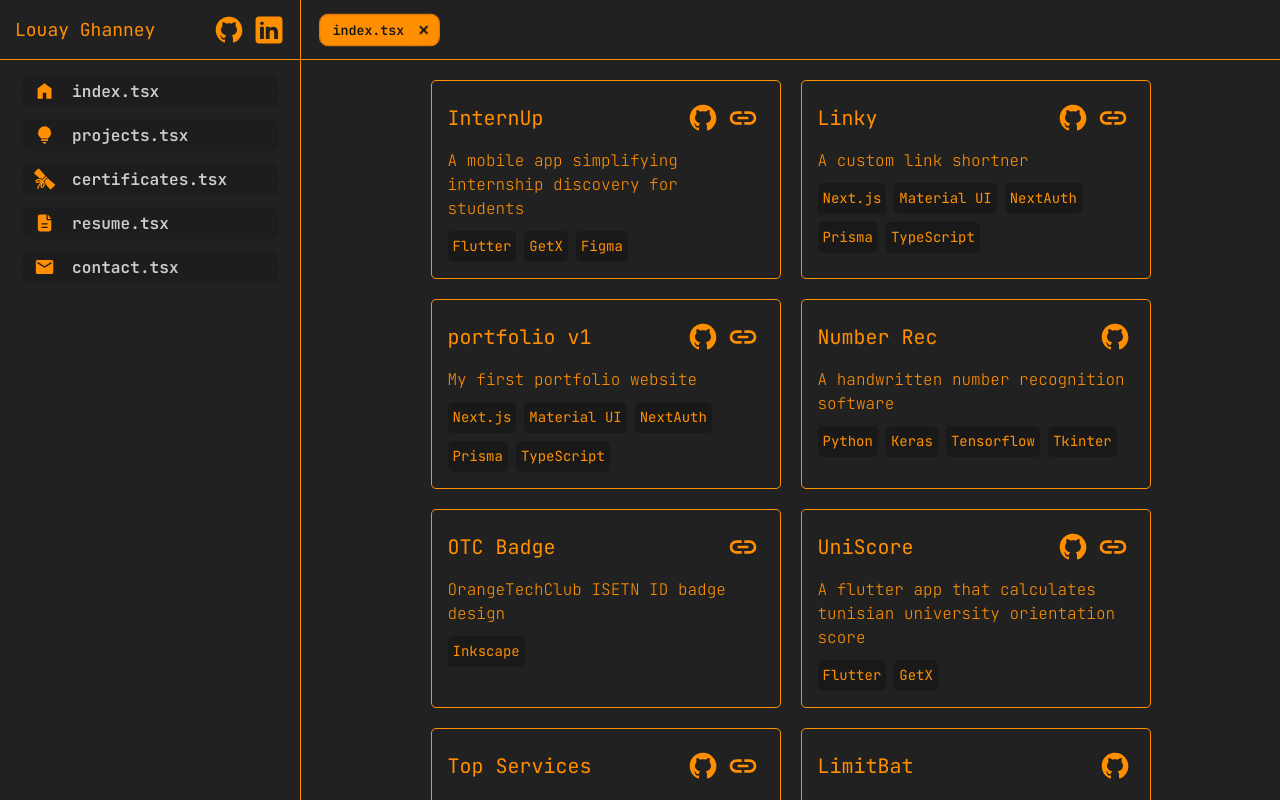
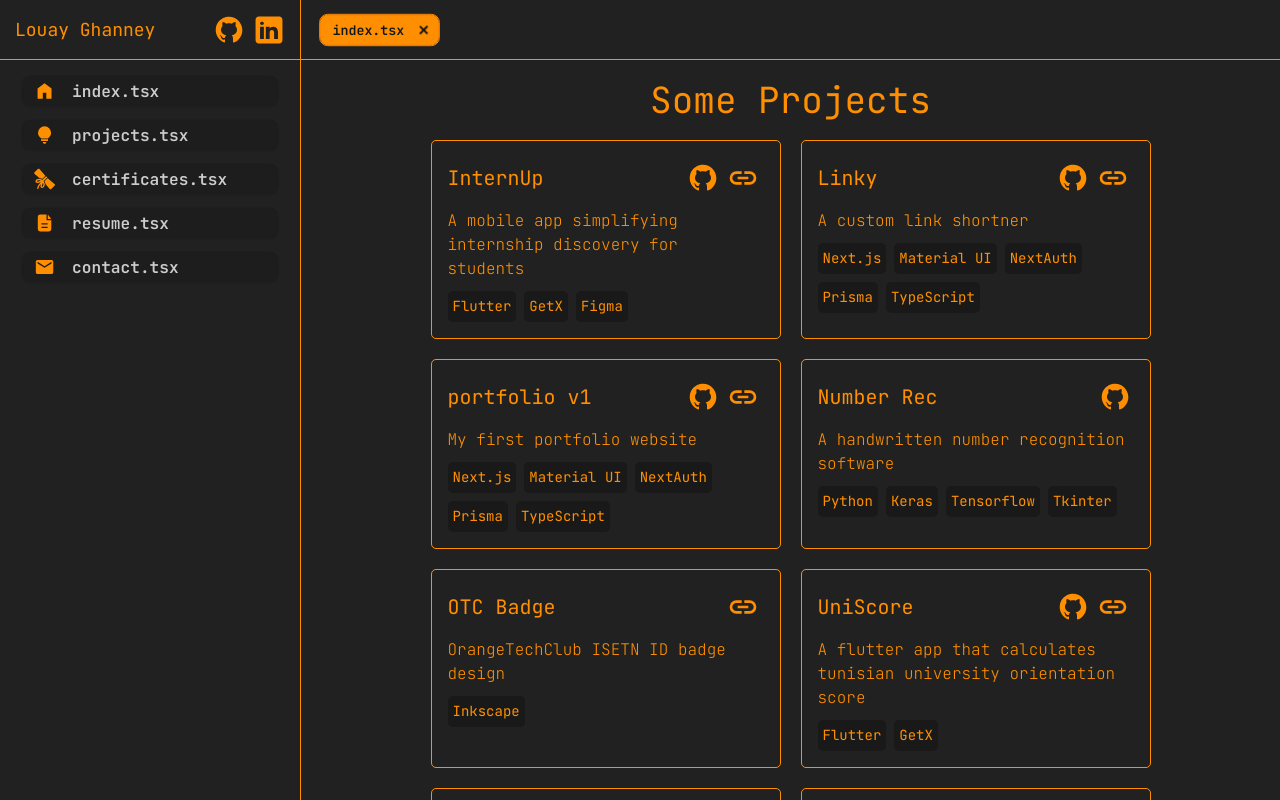
Before and after one commit to Stem-LG/neoportfolio, a Next.js app: page /projects in a window 1280 px wide. Shown: the top 800 px of the page. Built offline with nearby package versions, Linux system fonts and the light colour scheme.

Commit message:
added missing page titles

```diff
--- a/src/pages/certificates.tsx
+++ b/src/pages/certificates.tsx
@@ -33,6 +33,8 @@ export default function Certificats() {
     ];
 
     return (
+        <div className="pt-5 -z-10">
+            <h1 className="w-fit mx-auto text-2xl sm:text-4xl">My Certifications</h1>
             <div className="max-w-[1600px] w-full mx-auto px-5 flex flex-wrap justify-center h-fit py-5 gap-5">
                 {certs.map(({ title, issuer, online, date, link }, idx) => (
                     <div
@@ -62,10 +64,13 @@ export default function Certificats() {
                             <div className="hover:cursor-pointer bg-base-300 rounded-[5px] p-[5px] text-[14px]">
                                 {online ? "Online" : "In-person"}
                             </div>
-                        <div className="hover:cursor-pointer bg-base-300 rounded-[5px] p-[5px] text-[14px]">{date}</div>
+                            <div className="hover:cursor-pointer bg-base-300 rounded-[5px] p-[5px] text-[14px]">
+                                {date}
+                            </div>
                         </div>
                     </div>
                 ))}
             </div>
+        </div>
     );
 }
--- a/src/pages/contact.tsx
+++ b/src/pages/contact.tsx
@@ -36,7 +36,7 @@ export default function Contact() {
             <h2 className="text-3xl text-center">Contact</h2>
             <div className="flex flex-col gap-3 mt-5 rounded-[5px] border border-primary p-5">
                     {contactMethods.map((method, index) => (
-                        <a key={index} href={method.href} className="flex flex-row items-center space-x-5">
+                        <a key={index} href={method.href} className="flex flex-row items-center gap-2">
                             {method.icon}
                             <span>{method.value}</span>
                         </a>
--- a/src/pages/projects.tsx
+++ b/src/pages/projects.tsx
@@ -171,6 +171,9 @@ export default function Projects() {
     ];
 
     return (
+        <div className="pt-5 w-full">
+            <h1 className="w-fit mx-auto text-2xl sm:text-4xl ">Some Projects</h1>
+
             <div className="max-w-6xl mx-auto px-5 flex flex-wrap justify-center h-fit py-5 gap-5">
                 {projects.map(({ title, description, tech, repository, link }, idx) => (
                     <div className="max-w-[350px] w-full rounded-[5px] border border-solid border-current p-4">
@@ -216,7 +219,11 @@ export default function Projects() {
                             <p className="py-2.5 font-extralight">{description}</p>
                             <div className="flex flex-wrap gap-2">
                                 {tech.map(({ name, link }, idx) => (
-                                <Link key={idx} href={link} className="bg-base-300 rounded-[5px] p-[5px] text-[14px]">
+                                    <Link
+                                        key={idx}
+                                        href={link}
+                                        className="bg-base-300 rounded-[5px] p-[5px] text-[14px]"
+                                    >
                                         {name}
                                     </Link>
                                 ))}
@@ -225,5 +232,6 @@ export default function Projects() {
                     </div>
                 ))}
             </div>
+        </div>
     );
 }
```
Lines whose indentation alone changed are shown as unchanged.
